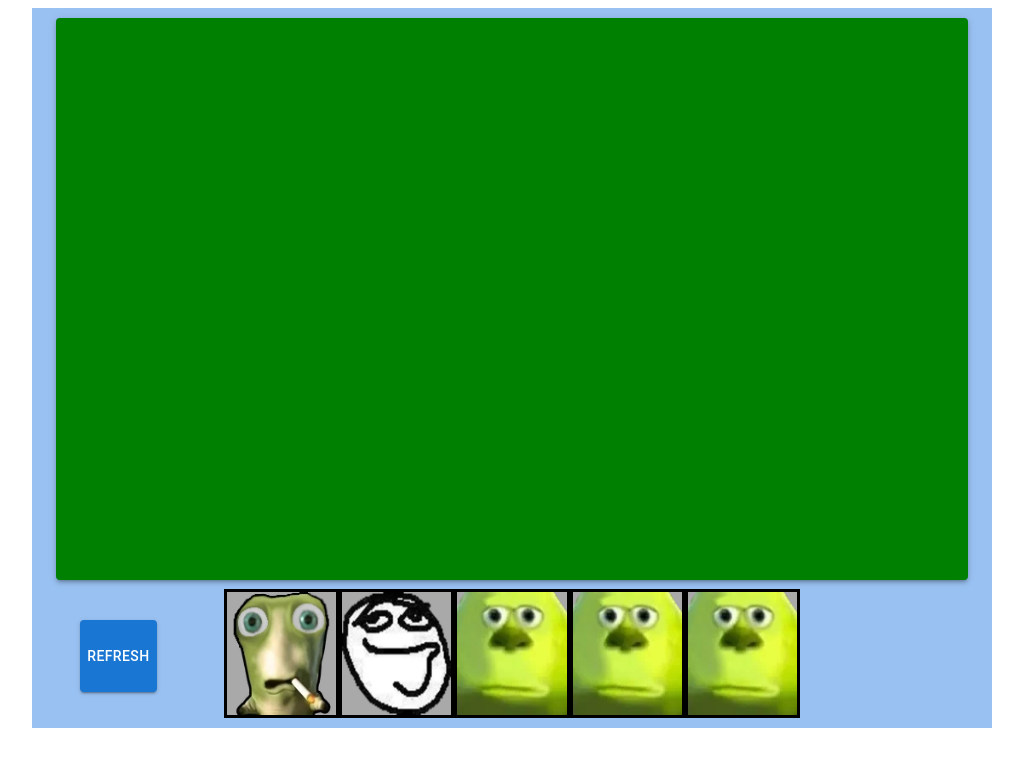
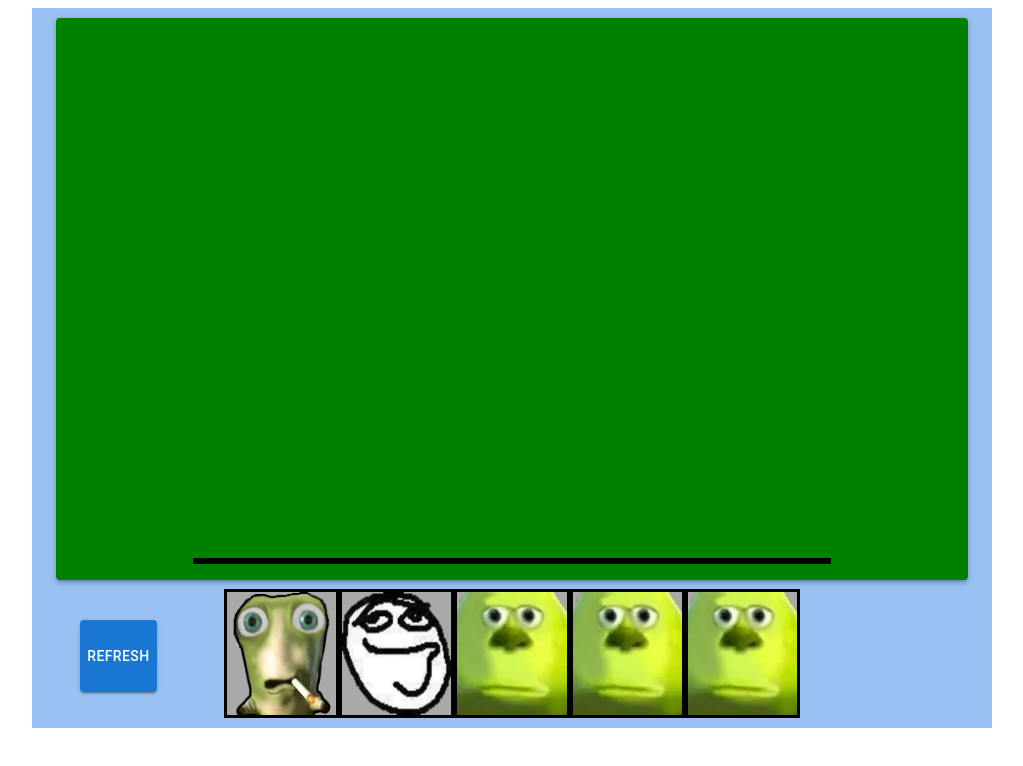
Before and after one commit to ajuti/thinkfast, a React (Vite) app: page /play in a window 1280 px wide. Shown: the top 766 px of the page, without its empty margins (128-1151 px from the left). Built offline with nearby package versions, Linux system fonts and the light colour scheme.

Commit message:
gameboard and bench restructured a bit, dragging added to units

```diff
--- a/package.json
+++ b/package.json
@@ -14,9 +14,11 @@
     "@emotion/styled": "^11.11.0",
     "@mui/material": "^5.15.9",
     "@reduxjs/toolkit": "^2.1.0",
+    "interactjs": "^1.10.26",
     "lodash": "^4.17.21",
     "react": "^18.2.0",
     "react-dom": "^18.2.0",
+    "react-grid-layout": "^1.4.4",
     "react-redux": "^9.1.0",
     "react-router-dom": "^6.22.0",
     "redux": "^5.0.1"
--- a/src/components/Bench.jsx
+++ b/src/components/Bench.jsx
@@ -2,10 +2,20 @@ import { Stack } from "@mui/material"
 import { useSelector } from "react-redux"
 import Unit from "./Unit"
 
+
+
 const Bench = (props) => {
   const bench = useSelector(state => state.units).filter(unit => unit.pos === "BENCH")
   return (
-    <Stack direction="row" spacing={2} sx={{marginBottom: "10px"}}>
+    <Stack direction="row" spacing={2} sx={{
+      marginBottom: "10px",
+      border: "solid black",
+      position: "absolute",
+      left: "15%",
+      right: "15%",
+      bottom: "1%",
+      display: "flex",
+    }}>
       {bench.map(unit =>
         <Unit key={unit.id} id={unit.id} />
       )}
--- a/src/components/Board.jsx
+++ b/src/components/Board.jsx
@@ -1,9 +1,43 @@
 import { Paper } from "@mui/material"
 import { useSelector } from "react-redux"
 import Bench from "./Bench"
+import interact from "interactjs"
+import Unit from "./Unit"
 
 const Board = (props) => {
-  const units = useSelector(state => state.units).filter(unit => unit.pos === "BOARD" || unit.pos === "COMBINED")
+  const units = useSelector(state => state.units).filter(unit => unit.pos === "POOL")
+
+  const unit = interact(".unit")
+  unit
+    .draggable({
+      inertia: false,
+      modifiers: [
+        interact.modifiers.restrict({
+          restriction: "#gameboard",
+          endOnly: true
+        })
+      ],
+      autoScroll: true,
+      listeners: {
+        start (event) {
+          // console.log(event.target.getAttribute("data-x"), event.target.getAttribute("data-x"))
+        },
+        move (event) {
+          event.preventDefault()
+          var x = (parseFloat(event.target.getAttribute('data-x')) || 0) + event.dx
+          var y = (parseFloat(event.target.getAttribute('data-y')) || 0) + event.dy
+
+          event.target.style.transform =
+            `translate(${x}px, ${y}px)`
+
+          event.target.setAttribute('data-x', x)
+          event.target.setAttribute('data-y', y)
+        },
+        end (event) {
+          // console.log(event.target.getAttribute("data-x"), event.target.getAttribute("data-x"))
+        }
+      }
+    })
 
   return (
     <Paper elevation={3} sx={{
@@ -12,11 +46,10 @@ const Board = (props) => {
       backgroundColor: "green",
       position: "absolute",
       margin: "10px",
-      display: "flex",
-      justifyContent: "center",
-      alignItems: "end",
     }}>
-      <Bench />
+      <div id="gameboard">
+        <Bench />
+      </div>
     </Paper>
   )
 }
--- a/src/components/Shop.jsx
+++ b/src/components/Shop.jsx
@@ -29,7 +29,6 @@ const Shop = () => {
   }, [])
 
   // console.log(shop, pool)
-
   return (
     <>
       <Button variant="contained" sx={{ width: "8%", height: "10%", position: "absolute", bottom: "5%", left: "5%"}} onClick={handleRefresh}>Refresh</Button>
--- a/src/components/Unit.jsx
+++ b/src/components/Unit.jsx
@@ -19,6 +19,10 @@ const Unit = ({ id }) => {
   }
 
   if (["BOARD", "BENCH"].includes(pos)) {
+    style = { ...style, width: '10%', height: "auto" }
+  }
+
+  if (["POOL"].includes(pos)) {
     style = { ...style, width: '64px', height: '64px' }
   }
 
@@ -31,14 +35,16 @@ const Unit = ({ id }) => {
 
       case "BOARD":
       case "BENCH":
-        dispatch(sellUnit({ name, id, pos, star }))
-        dispatch(createUnit(name, star))
+        //dispatch(sellUnit({ name, id, pos, star }))
+        //dispatch(createUnit(name, star))
+        //console.log("moving")
         break
     }
   }
 
   return (
     <Box sx={style}>
+      <div className="unit">
         <img src={`${baseUrl}/${name}.webp`}
           alt={name}
           onClick={handleClick}
@@ -48,6 +54,7 @@ const Unit = ({ id }) => {
         style={{ position: "absolute", top: "-9%", left: "0", width: "40%", height: "40%" }} />}
         {star === 3 && <img src={`${baseUrl}/gold.webp`}
         style={{ position: "absolute", top: "-9%", left: "0", width: "40%", height: "40%" }} />}
+      </div>
     </Box>
   )
 }
--- a/src/index.css
+++ b/src/index.css
@@ -1,3 +1,15 @@
-.MuiImageListItemBar-root {
-  background-color: red;
+.draggable {
+  cursor: move;
 }
+
+.unit {
+  width: 100%;
+  height: 100%;
+  margin: 0;
+  padding: 0;
+}
+
+#gameboard {
+  width: 100%;
+  height: 100%;
+}
--- a/src/reducers/unitReducer.js
+++ b/src/reducers/unitReducer.js
@@ -61,7 +61,7 @@ export const buyUnit = (unit, allUnits, bench) => {
         newUnit.star = 3
         newUnit.remove = newUnit.remove.concat(...[twoStars.map(x => x.id)])
       }
-      console.log(newUnit.remove)
+      // console.log(newUnit.remove)
     }
     dispatch(buyUnitRdcr({ ...newUnit }))
     // console.log("bought: ", newUnit)
@@ -70,7 +70,7 @@ export const buyUnit = (unit, allUnits, bench) => {
 
 export const sellUnit = (unit) => {
   return async(dispatch) => {
-    console.log("sold: ", unit)
+    // console.log("sold: ", unit)
     dispatch(sellUnitRdcr(unit.id))
   }
 }
@@ -92,7 +92,7 @@ export const initalizeGame = (array) => {
 
 export const createUnit = (name, star, cost) => {
   return async(dispatch) => {
-    console.log("created units")
+    // console.log("created units")
     let amt = 1
     if (star === 2) { amt = 3}
     if (star === 3) { amt = 9}
```
Also changed, not shown: 1 other file (tests, documents, lock files or other folders). Lines whose indentation alone changed are shown as unchanged.
